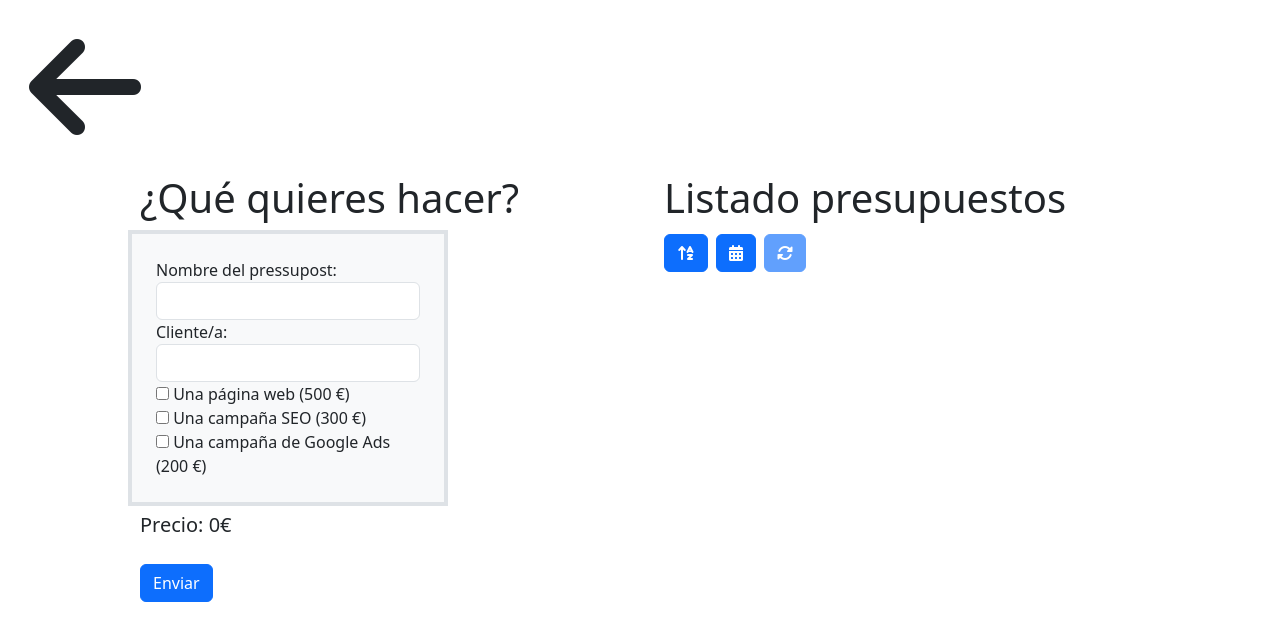
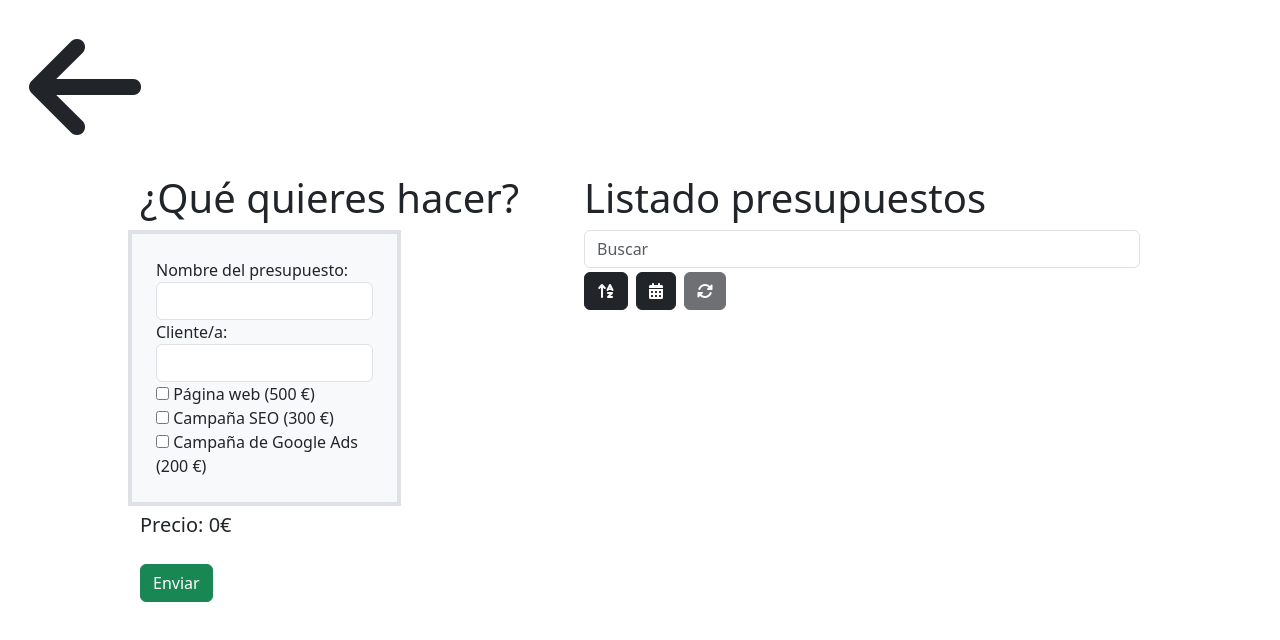
Before and after one commit to mireiaolive/Sprint7-Angular2, an Angular app: page /home in a window 1280 px wide. Shown: the top 640 px of the page. Built offline with nearby package versions, Linux system fonts and the light colour scheme.

Commit message:
exercici-8

```diff
--- /dev/null
+++ b/src/app/filter.pipe.ts
@@ -0,0 +1,18 @@
+import { Pipe, PipeTransform } from "@angular/core";
+
+@Pipe({
+    name: "filter",
+})
+export class FilterPipe implements PipeTransform {
+    transform(items: any[], searchText: string): any[] {
+        if (!items || !searchText) {
+            return items;
+        }
+
+        searchText = searchText.toLowerCase();
+
+        return items.filter((item) =>
+            item.nom.toLowerCase().includes(searchText)
+        );
+    }
+}
--- a/src/app/home/componentes/panell/panell.component.html
+++ b/src/app/home/componentes/panell/panell.component.html
@@ -25,7 +25,7 @@
             data-bs-toggle="modal"
             data-bs-target="#staticBackdrop"
         >
-            <i class="fas fa-info-circle"></i>
+            <i class="fa-solid fa-circle-info"></i>
         </button>
     </div>
 
@@ -52,7 +52,7 @@
             data-bs-toggle="modal"
             data-bs-target="#staticBackdrop"
         >
-            <i class="fas fa-info-circle"></i>
+            <i class="fa-solid fa-circle-info"></i>
         </button>
     </div>
 
--- a/src/app/home/home.module.ts
+++ b/src/app/home/home.module.ts
@@ -5,9 +5,10 @@ import { HomeComponent } from "./pages/home.component";
 import { PanellComponent } from "./componentes/panell/panell.component";
 import { ListComponent } from "../list/list.component";
 import { FormsModule } from "@angular/forms";
+import { FilterPipe } from "../filter.pipe";
 
 @NgModule({
-    declarations: [HomeComponent, PanellComponent, ListComponent],
+    declarations: [HomeComponent, PanellComponent, ListComponent, FilterPipe],
     exports: [HomeComponent, ListComponent],
     imports: [CommonModule, ReactiveFormsModule, FormsModule],
 })
--- a/src/app/home/pages/home.component.html
+++ b/src/app/home/pages/home.component.html
@@ -12,7 +12,7 @@
 
         <div class="col-7 border border-4 bg-light p-4">
             <div class="form-group">
-                <label for="nomPressupost">Nombre del pressupost:</label>
+                <label for="nomPressupost">Nombre del presupuesto:</label>
                 <input
                     type="text"
                     class="form-control"
@@ -40,7 +40,7 @@
                     [checked]="primerCheckbox"
                     (change)="mostrarInputsFlag = !mostrarInputsFlag"
                 />
-                Una página web (500 €)
+                Página web (500 €)
             </label>
             <app-home-panell
                 *ngIf="mostrarInputsFlag"
@@ -55,7 +55,7 @@
                     value="option2"
                     (change)="calcularTotal()"
                 />
-                Una campaña SEO (300 €)
+                Campaña SEO (300 €)
             </label>
             <br />
             <label for="checkbox3">
@@ -66,20 +66,20 @@
                     value="option3"
                     (change)="calcularTotal()"
                 />
-                Una campaña de Google Ads (200 €)
+                Campaña de Google Ads (200 €)
             </label>
         </div>
         <div class="col-12 my-1">
             <p class="fs-5">Precio: {{ precioTotal + total }}€</p>
         </div>
         <div class="col-12 my-1">
-            <button class="btn btn-primary" (click)="enviarPresupuesto()">
+            <button class="btn btn-success" (click)="enviarPresupuesto()">
                 Enviar
             </button>
         </div>
     </div>
     <div class="row">
-        <div class="col-12" style="width: 500px">
+        <div class="col-12" style="width: 580px">
             <app-list [pressupostos]="pressupostos"></app-list>
         </div>
     </div>
--- a/src/app/list/list.component.html
+++ b/src/app/list/list.component.html
@@ -1,22 +1,27 @@
 <h1>Listado presupuestos</h1>
-<!-- Botons d'ordenació i reinicialització -->
-
+<input
+    type="text"
+    class="form-control"
+    id="cercador"
+    placeholder="Buscar"
+    [(ngModel)]="cercador"
+/>
 <button
-    class="btn btn-primary my-1"
+    class="btn btn-dark my-1"
     (click)="ordenarAlfabeticament()"
     [disabled]="ordreAlfabetic"
 >
     <i class="fa-solid fa-arrow-up-a-z"></i>
 </button>
 <button
-    class="btn btn-primary my-1 mx-2"
+    class="btn btn-dark my-1 mx-2"
     (click)="ordenarPerData()"
     [disabled]="ordreData"
 >
     <i class="fa-solid fa-calendar-days"></i>
 </button>
 <button
-    class="btn btn-primary my-1"
+    class="btn btn-dark my-1"
     (click)="reinicialitzarOrdre()"
     [disabled]="!(ordreAlfabetic || ordreData)"
 >
@@ -24,7 +29,7 @@
 </button>
 
 <div class="col-12">
-    <p *ngFor="let pressupost of pressupostos">
+    <p *ngFor="let pressupost of pressupostos | filter : cercador">
         {{
             "Nombre: " +
                 pressupost.nom +
--- a/src/app/list/list.component.ts
+++ b/src/app/list/list.component.ts
@@ -7,12 +7,14 @@ import { ResultService } from "../home/services/result.service";
     styleUrls: ["./list.component.css"],
 })
 export class ListComponent {
-    constructor(private resultService: ResultService) {}
     @Input() pressupostos: any[] = [];
 
     pressupostosFiltrats: any[] = [];
     ordreAlfabetic: boolean = false;
     ordreData: boolean = false;
+    cercador: string = "";
+
+    constructor(private resultService: ResultService) {}
 
     ordenarAlfabeticament() {
         this.pressupostos.sort((a, b) => a.nom.localeCompare(b.nom));
```
